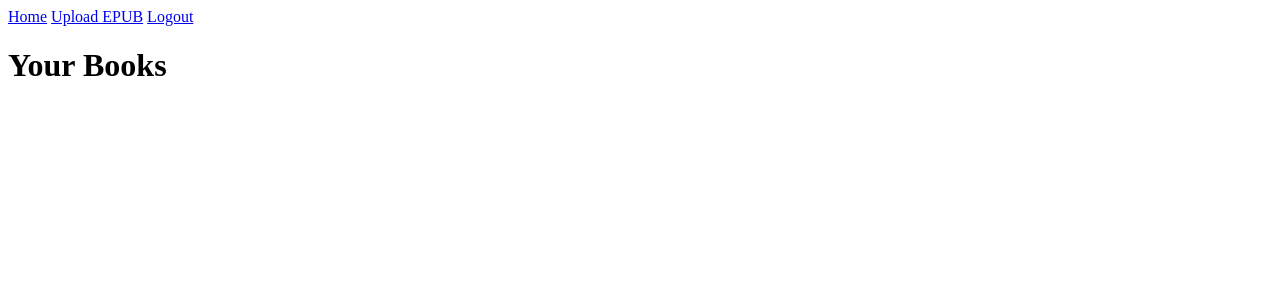
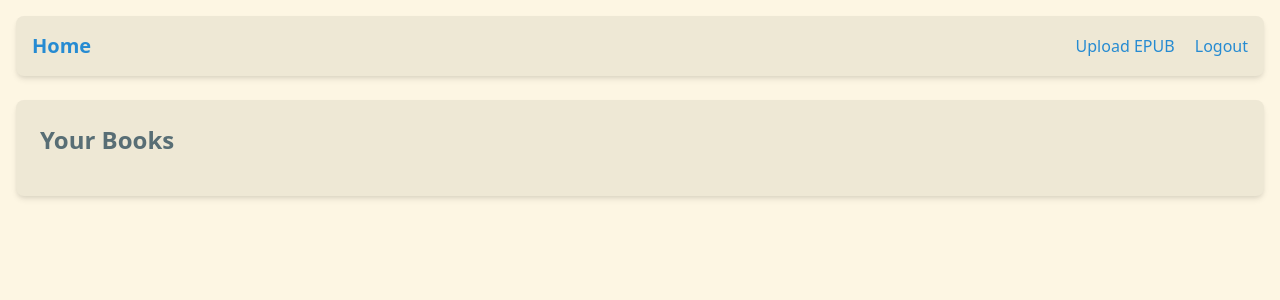
Before and after one commit to cubbK/ereader-swedish, a Django app: page /ereader/ in a window 1280 px wide. Shown: the top 300 px of the page. Run offline with Django 4.2, Linux system fonts and the light colour scheme; the visitor is signed in with stand-in values (Sample User, id 1); data that the repository does not hold is empty.

Commit message:
style it

```diff
--- a/ereader/templates/base_generic.html
+++ b/ereader/templates/base_generic.html
@@ -2,19 +2,69 @@
 <html>
   <head>
     <title>{% block title %}My Site{% endblock %}</title>
+    <link
+      href="https://cdn.jsdelivr.net/npm/tailwindcss@2.2.19/dist/tailwind.min.css"
+      rel="stylesheet"
+    />
+    <style>
+      .bg-solarized-base {
+        background-color: #fdf6e3;
+      }
+      .text-solarized-base {
+        color: #657b83;
+      }
+      .text-solarized-highlight {
+        color: #268bd2;
+      }
+      .hover\:text-solarized-highlight:hover {
+        color: #2aa198;
+      }
+      .bg-solarized-content {
+        background-color: #eee8d5;
+      }
+      .text-solarized-content {
+        color: #586e75;
+      }
+    </style>
   </head>
-  <body>
-    <div>
-      <nav>
-        <a href="{% url 'index' %}">Home</a>
-        {% if user.is_authenticated %}
-        <a href="{% url 'upload_epub' %}">Upload EPUB</a>
-        <a href="{% url 'account_logout' %}">Logout</a>
-        {% else %}
-        <a href="{% url 'account_login' %}">Login</a>
-        {% endif %}
+  <body class="bg-solarized-base text-solarized-base">
+    <div class="container mx-auto p-4">
+      <nav
+        class="bg-solarized-content shadow-md rounded-lg p-4 mb-6 flex justify-between items-center"
+      >
+        <div class="text-xl font-bold">
+          <a
+            href="{% url 'index' %}"
+            class="text-solarized-highlight hover:text-solarized-highlight"
+            >Home</a
+          >
+        </div>
+        <div>
+          {% if user.is_authenticated %}
+          <a
+            href="{% url 'upload_epub' %}"
+            class="text-solarized-highlight hover:text-solarized-highlight ml-4"
+            >Upload EPUB</a
+          >
+          <a
+            href="{% url 'account_logout' %}"
+            class="text-solarized-highlight hover:text-solarized-highlight ml-4"
+            >Logout</a
+          >
+          {% else %}
+          <a
+            href="{% url 'account_login' %}"
+            class="text-solarized-highlight hover:text-solarized-highlight ml-4"
+            >Login</a
+          >
+          {% endif %}
+        </div>
       </nav>
+      <div
+        class="bg-solarized-content shadow-md rounded-lg p-6 text-solarized-content"
+      >
+        {% block content %} {% endblock %}
+      </div>
     </div>
-    <div>{% block content %} {% endblock %}</div>
   </body>
 </html>
--- a/ereader/templates/ereader/index.html
+++ b/ereader/templates/ereader/index.html
@@ -1,8 +1,27 @@
 {% extends "base_generic.html" %} {% block content %}
-<h1>Your Books</h1>
-<ul>
+<h1 class="text-2xl font-bold mb-4">Your Books</h1>
+<div
+  class="grid grid-cols-1 sm:grid-cols-2 md:grid-cols-3 lg:grid-cols-4 gap-4"
+>
   {% for book in books %}
-  <li>{{ book.title }} <a href="/ereader/reader/{{ book.id }}">read</a></li>
+  <div
+    class="bg-solarized-content shadow-md rounded-lg p-4 flex flex-col justify-between h-80"
+  >
+    <div>
+      <h2
+        class="text-xl font-semibold text-solarized-base w-full overflow-hidden h-28 overflow-ellipsis"
+      >
+        {{ book.title }}
+      </h2>
+    </div>
+    <div class="mt-4">
+      <a
+        href="/ereader/reader/{{ book.id }}"
+        class="text-solarized-highlight hover:text-solarized-highlight"
+        >Read</a
+      >
+    </div>
+  </div>
   {% endfor %}
-</ul>
+</div>
 {% endblock %}
--- a/ereader/views.py
+++ b/ereader/views.py
@@ -48,11 +48,8 @@ def upload_epub(request):
                         chunks[i] = chunks[i][:last_space + 1]
 
             # Create EpubBook instance
-            book = EpubText.objects.create(user=request.user, title=epub_file.name)
+            book = EpubText.objects.create(user=request.user, title=epub_file.name, text_chunks=chunks)
 
-            # Create EpubText instances for each chunk
-            for chunk in chunks:
-                EpubText.objects.create(book=book, text=chunk)
 
             return redirect('index')
     else:
```
